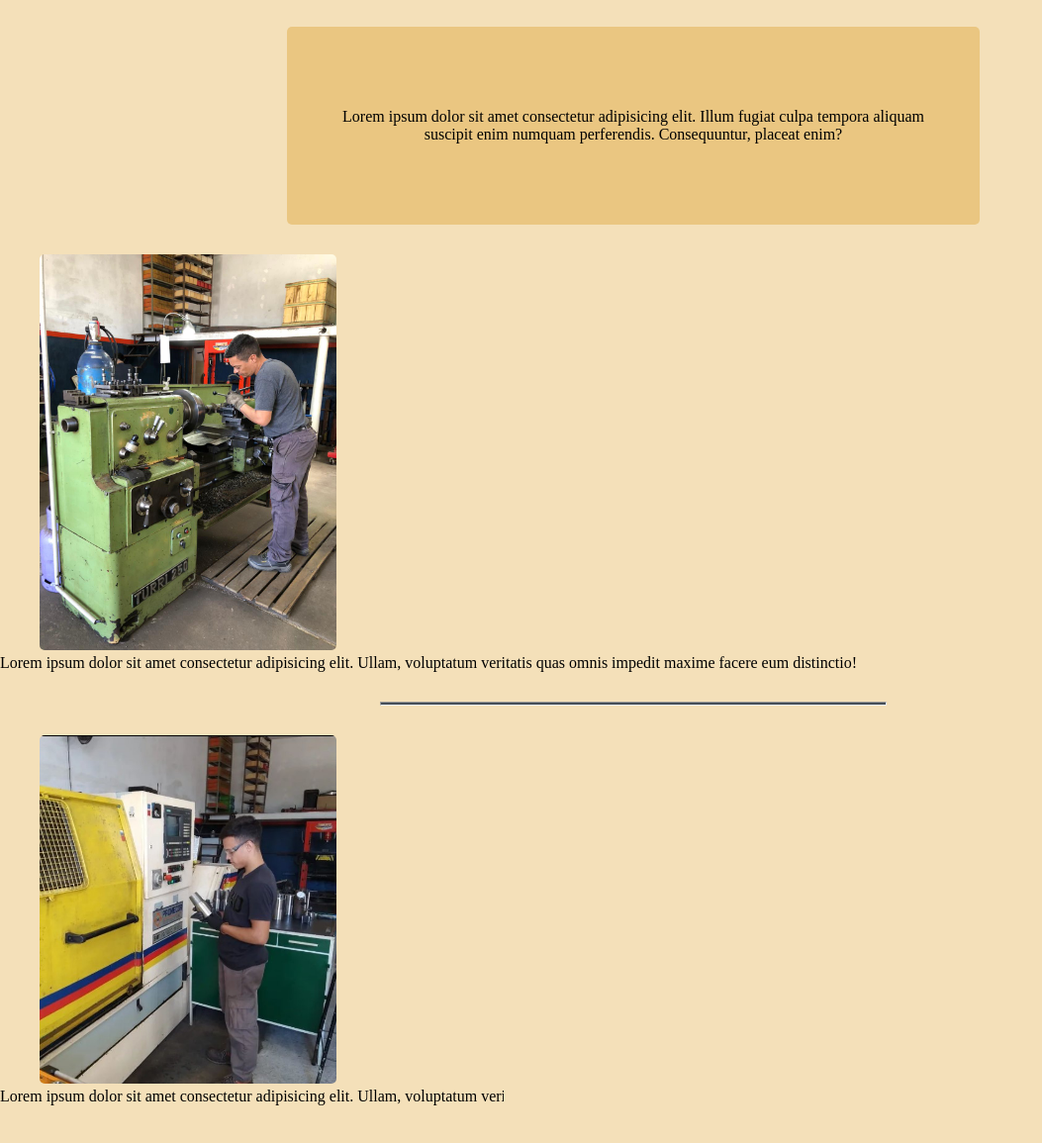
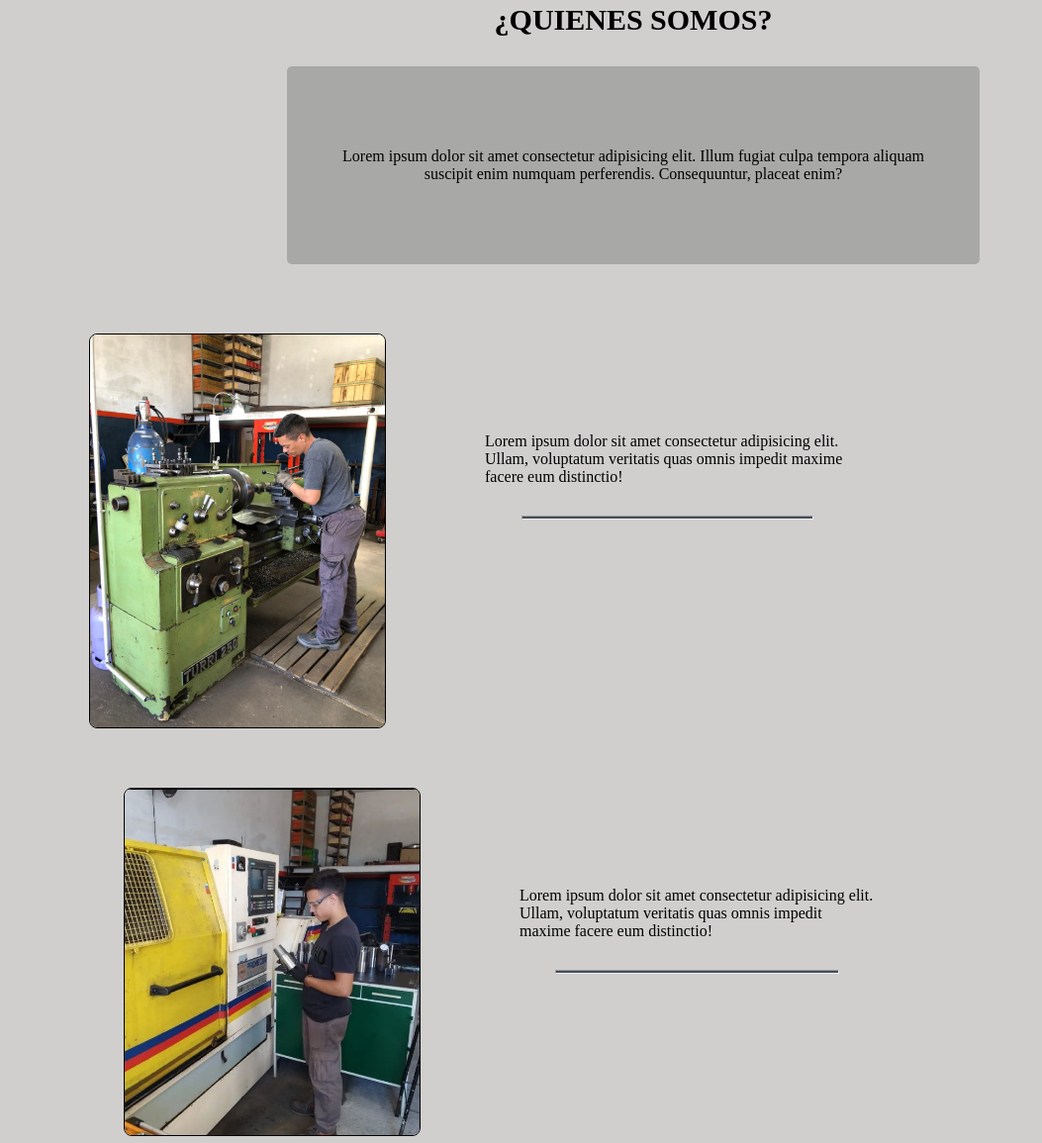
Before and after one commit to Nacho052/PFPeralta, a plain HTML site: page pages/nosotros.html in a window 1280 px wide. Shown: the part 137-1292 px from the top of the page at 99% size, without its empty margins (0-1053 px from the left). Drawn offline with Linux system fonts and the light colour scheme.

Commit message:
modifique css, pages/maquinas, pages/nosotros

```diff
--- a/css/styles.css
+++ b/css/styles.css
@@ -4,7 +4,9 @@
     box-sizing: border-box;
 }
 /*---principal ------------------------------------*/
-
+body{
+    background-color: #85838262;
+}
 .menu-navegacion{
     background-color: #454E57;
     width: 100%;
@@ -119,11 +121,12 @@
 
 /* ---Nosotros------------------------------------------ */
 .main-nosotros{
-    background-color: #F4E0B9;
+
     width: 100%;
+    margin-top: 40px;
 }
 .line-nosotros{
-    width: 40%;
+    width: 80%;
     max-width: 1200px;
     margin: auto;
     height: 4px;
@@ -145,7 +148,7 @@
     height: 200px;
     border-radius: 5px;
     margin: 30px;
-    background-color: #EAC681;
+    background-color: #36363542;
     display: flex;
     justify-content: center;
     align-items: center;
@@ -155,28 +158,54 @@
     margin: 30px;
 
 }
+.section-padre{
+    display: flex;
+    margin:40px 0 0 50px;
+}
+
 .img-padre{
     width: 300px;
     margin-left: 40px;
-    border-radius: 5px;
+    border: 1px solid black;
+    border-radius: 8px;
+
+}
+
+.texto-padre {
+    display: flex;
+    flex-direction: column;
+    margin: 100px;
+    width: 30%;
 }
 
 .line-padre{
-    width: 40%;
+    width: 80%;
     max-width: 1200px;
     margin: 30px auto;
     height: 4px;
     background: #454E57;
     margin-bottom: 30px;
 }
+.section-hijo{
+    display: flex;
+    margin: 60px 0 40px 85px;
+}
+
 .img-hijo{
     width: 300px;
     margin-left: 40px;
-    border-radius: 5px;
+    border: 1px solid black;
+    border-radius: 8px;
+}
+.texto-hijo{
+    display: flex;
+    flex-direction: column;
+    margin: 100px;
+    width: 30%;
 }
 
 .line-hijo{
-    width: 40%;
+    width: 80%;
     max-width: 1200px;
     margin: 30px auto;
     height: 4px;
@@ -189,7 +218,7 @@
 /* ---Trabajos------------------------------------------ */
 
 .main-trabajo{
-    background-color: #EAC681;
+    margin-top: 40px;
 }
 
 .line-trabajo{
@@ -205,23 +234,30 @@
     font-size: 30px;
     margin: 30px;
 }
+.conteiner-general{
+    display: grid;
+    width: 100%;
+    grid-template-columns:repeat(3, 315px);
+    grid-template-rows:repeat(2, 47%);
+    justify-content: center;
+    align-content: center;
+    justify-items: center;
+    column-gap: 120px;
+    row-gap: 50px;
+    margin-bottom: 50px;
+}
 
 
 .foto-t{
     width: 300px;
     border-radius: 5px;
-    justify-content: space-around;
+    border: 1px solid black;
 }
-.conteiner-general{
-    display: flex;
-    flex-direction: row;
-    justify-content: center;
-    gap: 30px;
-}
+
 
 /*---Maquinas------------------------------------------- */
 .main-maquinas{
-    background-color:#EAC681 ;
+margin-top: 40px;
 }
 .line-maquinas{
     width: 40%;
@@ -236,10 +272,18 @@
     font-size: 30px;
     margin: 30px;
 }
+.conteiner-maquinas{
+display: grid;
+width: 100%;
+grid-template-columns:repeat(4, 315px) ;
+grid-template-rows: repeat(2, 47%);
+justify-content: center;
+justify-content: center;
+}
+
 .maquinas{
     width: 300px;
     border-radius: 5px;
-    justify-content: space-around;
 }
 
 
@@ -351,3 +395,6 @@ footer{
     background: white;
     margin-bottom: 30px;
 }
+
+
+/* Medias */
--- a/pages/nosotros.html
+++ b/pages/nosotros.html
@@ -34,25 +34,28 @@
                     culpa tempora aliquam suscipit enim numquam perferendis. Consequuntur, placeat enim?</p>
             </div>
         </div>
-        <div>
+        <div class="section-padre">
             <img src="../IMG/paralelo.jpg" alt="" class="img-padre">
-            <div>
-                <p class="texto-padre">Lorem ipsum dolor sit amet consectetur adipisicing elit. Ullam,
+            <div class="texto-padre">
+                <p>Lorem ipsum dolor sit amet consectetur adipisicing elit. Ullam,
                     voluptatum veritatis quas omnis impedit maxime facere eum distinctio!</p>
+                <hr class="line-padre">
+            </div>
+
+        </div>
+
+
+
+        <div class="section-hijo">
+            <img src="../IMG/yo.jpg" alt="" class="img-hijo">
+            <div class="texto-hijo">
+                <p>Lorem ipsum dolor sit amet consectetur adipisicing elit. Ullam,
+                    voluptatum veritatis quas omnis impedit maxime facere eum distinctio!</p>
+                <hr class="line-hijo">
             </div>
         </div>
 
-        <hr class="line-padre">
 
-        <div>
-            <img src="../IMG/yo.jpg" alt="" class="img-hijo">
-            <div>
-                <p class="texto-hijo">Lorem ipsum dolor sit amet consectetur adipisicing elit. Ullam,
-                    voluptatum veritatis quas omnis impedit maxime facere eum distinctio!</p>
-            </div>
-        </div>
-
-        <hr class="line-hijo">
 
     </main>
     <footer class="footer">
```
Also changed, not shown: pages/maquinas.html (+2 -0 lines).
